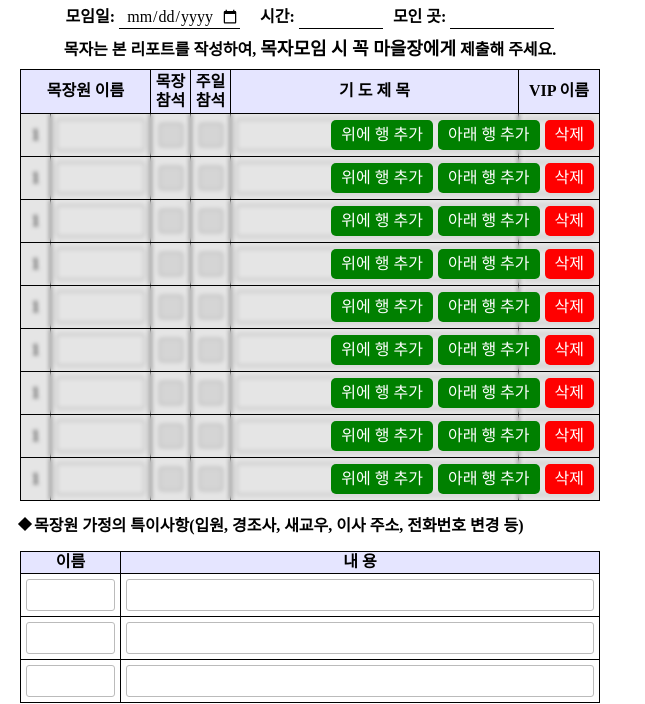
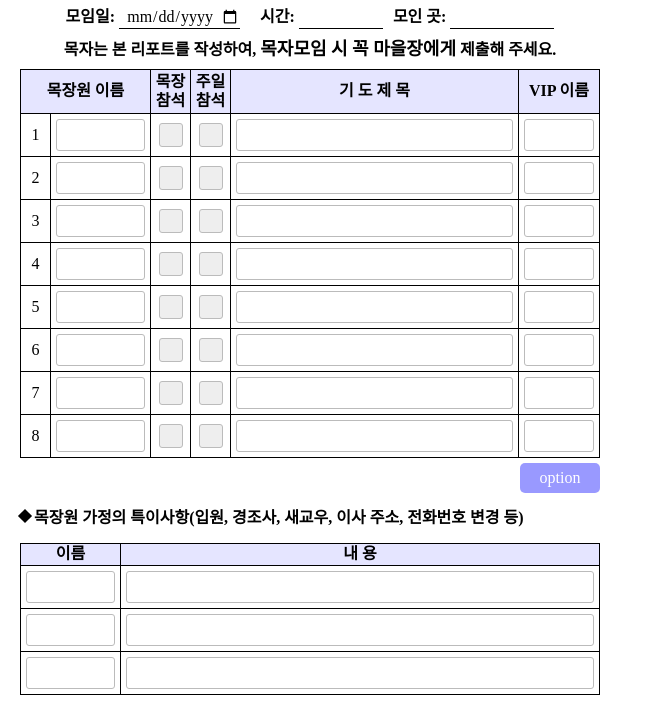
Before and after one commit to wondaero/2z-form, a plain HTML site: page index.html in a window 1280 px wide. Shown: the part 96-800 px from the top of the page, without its empty margins (0-645 px from the left). Drawn offline with nearby package versions, Linux system fonts and the light colour scheme; a web font is replaced by a local one.

Commit message:
추가 삭제 버튼 제작

```diff
--- a/index.html
+++ b/index.html
@@ -93,7 +93,7 @@
             box-sizing: border-box;
         }
         .wrapper2.with-watermark{
-            background: url(./assets/img/logo_gray.jpg) no-repeat center/55%;
+            background: url(./assets/img/logo_gray2.jpg) no-repeat center/55%;
         }
         h1{
             margin: 0;
@@ -154,7 +154,6 @@
             text-align: center;
         }
         input[type="date"]{width: 120px; text-align: center; background: #fff;}
-        input[type="time"]{width: 115px; text-align: center; background: #fff;}
         .section1 .table-top > div{
             display: flex;
             justify-content: center;
@@ -249,19 +248,23 @@
         .section1 .table .tbody > div > div:nth-of-type(5){flex: 1;}
         .section1 .table .tbody > div > div:nth-of-type(6){width: 80px; border-right: 0;}
 
-
         .section1 .table .tbody > div > div.opt{
+            display: none;
             position: absolute;
             top: 0;
             left: 0;
             right: 0;
             bottom: 0;
             border: 0;
-            background: rgba(0, 0, 0, 0.1);
+            background: rgba(255, 255, 255, 0.1);
             backdrop-filter: blur(2px);
             -webkit-backdrop-filter: blur(2px);
             justify-content: flex-end;
         }
+        .section1 .table .tbody.with-opt > div > div.opt{
+            display: flex;
+        }
+
         .section1 .table .tbody > div > div.opt button{
             display: flex;
             align-items: center;
@@ -272,6 +275,7 @@
             border-radius: 5px;
             padding: 0 10px;
             color: #fff;
+            cursor: pointer;
         }
         .section1 .table .tbody > div > div.opt button.del{
             background: red;
@@ -283,7 +287,26 @@
             margin: 0;
         }
 
-
+        .section1 .btns.hidden{
+            display: none;
+        }
+        .section1 .btns{
+            margin-top: 5px;
+            text-align: right;
+        }
+        .section1 .btns button{
+            display: inline-flex;
+            align-items: center;
+            justify-content: center;
+            vertical-align: top;
+            border: 0;
+            border-radius: 5px;
+            width: 80px;
+            height: 30px;
+            background: rgba(0, 0, 255, .4);
+            color: #fff;
+            cursor: pointer;
+        }
 
         .section2 h3{
             font-size: 1rem;
@@ -455,6 +478,7 @@
             border-radius: 10px;
             color: #fff;
             font-weight: bold;
+            cursor: pointer;
         }
 
         .dim-layer{
@@ -545,7 +569,7 @@
                     <div>
                         <div>
                             <span>모임일: </span>
-                            <input type="date" oninput="setWeek(this, week1)"/>
+                            <input type="date" oninput="setWeek(this, week1)" />
                         </div>
                         <div id="week1" class="week">
                             <span></span>
@@ -572,30 +596,10 @@
                         </div>
                     </div>
                     <div id="table1tbody" class="tbody">
-                        <div>
-                            <div>1</div>
-                            <div><div data-id="border-hidden" oninput="resizeTxtarea(this, 32); setTotalCnt()" contenteditable="true"></div></div>
-                            <div>
-                                <label>
-                                    <input type="checkbox" oninput="setChkedCnt()"/>
-                                    <span></span>
-                                </label>
-                            </div>
-                            <div>
-                                <label>
-                                    <input type="checkbox"/>
-                                    <span></span>
-                                </label>
-                            </div>
-                            <div><div data-id="border-hidden" oninput="resizeTxtarea(this, 32)" contenteditable="true"></div></div>
-                            <div><div data-id="border-hidden" oninput="resizeTxtarea(this, 32)" contenteditable="true"></div></div>
-                            <div class="opt">
-                                <button class="add" onclick="add('up')">위에 행 추가</button>
-                                <button class="add" onclick="add('down')">아래 행 추가</button>
-                                <button class="del" onclick="del(this)">삭제</button>
-                            </div>
-                        </div>
                     </div>
+                </div>
+                <div id="table1btns" class="btns">
+                    <button onclick="toggleOpt()">option</button>
                 </div>
             </div>
             <div class="section2">
@@ -604,30 +608,25 @@
                     <colgroup>
                         <col width="100">
                         <col>
-                        <!-- <col width="50"> -->
                     </colgroup>
                     <thead>
                         <tr>
                             <th>이름</th>
                             <th>내 용</th>
-                            <!-- <th></th> -->
                         </tr>
                     </thead>
                     <tbody>
                         <tr>
                             <td><div data-id="border-hidden" oninput="resizeTxtarea(this, 32)" contenteditable="true"></div></td>
                             <td><div data-id="border-hidden" oninput="resizeTxtarea(this, 32)" contenteditable="true"></div></td>
-                            <!-- <td>-</td> -->
                         </tr>
                         <tr>
                             <td><div data-id="border-hidden" oninput="resizeTxtarea(this, 32)" contenteditable="true"></div></td>
                             <td><div data-id="border-hidden" oninput="resizeTxtarea(this, 32)" contenteditable="true"></div></td>
-                            <!-- <td>-</td> -->
                         </tr>
                         <tr>
                             <td><div data-id="border-hidden" oninput="resizeTxtarea(this, 32)" contenteditable="true"></div></td>
                             <td><div data-id="border-hidden" oninput="resizeTxtarea(this, 32)" contenteditable="true"></div></td>
-                            <!-- <td>-</td> -->
                         </tr>
                     </tbody>
                 </table>
@@ -759,22 +758,15 @@
 
             document.querySelectorAll('[data-id="border-hidden"]').forEach((tag) => tag.classList.add('on'));
             wrapper.classList.add('with-watermark');
-            // specialList.querySelectorAll('colgroup col')[2].remove();
-            // specialList.querySelectorAll('thead tr th')[2].style.display = 'none';
-            // specialList.querySelectorAll('tbody tr').forEach((tr) => {
-            //     tr.querySelectorAll('td')[2].style.display = 'none';
-            // })
+            table1tbody.classList.remove('with-opt');
+            table1btns.classList.add('hidden');
+
             html2canvas(wrapper).then(function(canvas) {
                 document.querySelectorAll('[data-id="border-hidden"]').forEach((tag) => tag.classList.remove('on'));
                 wrapper.classList.remove('with-watermark');
-                // specialList.querySelector('colgroup').innerHTML += `<col width="50">`;
-                // specialList.querySelectorAll('thead tr th')[2].style.display = 'table-cell';
-                // specialList.querySelectorAll('tbody tr').forEach((tr) => {
-                //     tr.querySelectorAll('td')[2].style.display = 'table-cell';
-                // })
+                table1btns.classList.remove('hidden');
 
                 dimLayer.classList.add('on');
-
                 imgSection.innerHTML = '';
                 const img = document.createElement('img');
                 img.src = canvas.toDataURL('image/png');
@@ -790,10 +782,10 @@
             imgSection.innerHTML = '';
             dimLayer.classList.remove('on');
         })
-
-        function addTmpl1(){
-            const tr = document.createElement('div');
-            tr.innerHTML = `
+        function makeTmpl1(){
+            const div = document.createElement('div');
+            div.dataset.id = 'tr';
+            div.innerHTML = `
                 <div>1</div>
                 <div><div data-id="border-hidden" oninput="resizeTxtarea(this, 32); setTotalCnt()" contenteditable="true"></div></div>
                 <div>
@@ -811,24 +803,25 @@
                 <div><div data-id="border-hidden" oninput="resizeTxtarea(this, 32)" contenteditable="true"></div></div>
                 <div><div data-id="border-hidden" oninput="resizeTxtarea(this, 32)" contenteditable="true"></div></div>
                 <div class="opt">
-                    <button class="add" onclick="add('up')">위에 행 추가</button>
-                    <button class="add" onclick="add('down')">아래 행 추가</button>
+                    <button class="add" onclick="add(this, 'up')">위에 행 추가</button>
+                    <button class="add" onclick="add(this, 'down')">아래 행 추가</button>
                     <button class="del" onclick="del(this)">삭제</button>
                 </div>
             `;
 
-            table1tbody.appendChild(tr);
+            return div;
+        }
+        function addTmpl1(){
+            table1tbody.appendChild(makeTmpl1());
         }
 
-        for(let i = 0; i < 8; i++){
-            addTmpl1();
-        }
+        for(let i = 0; i < 8; i++) addTmpl1();
 
         autoNum();
 
         function autoNum(){
-            table1tbody.querySelectorAll('tr').forEach((tr, idx) => {
-                tr.querySelectorAll('td')[0].textContent = idx + 1;
+            table1tbody.querySelectorAll(':scope > div').forEach((tr, idx) => {
+                tr.querySelectorAll('div')[0].textContent = idx + 1;
             })
         }
 
@@ -855,8 +848,8 @@
 
         function setChkedCnt(){
             let chkedTotalCnt = 0;
-            table1tbody.querySelectorAll('tr').forEach(tr => {
-                const isChked = tr.querySelectorAll('td')[2].querySelector('input').checked;
+            table1tbody.querySelectorAll(':scope > div').forEach(div => {
+                const isChked = div.querySelectorAll(':scope > div')[2].querySelector('input').checked;
                 if(isChked) chkedTotalCnt++;
             })
 
@@ -865,14 +858,34 @@
 
         function setTotalCnt(){
             let totalCnt2 = 0;
-            table1tbody.querySelectorAll('tr').forEach(tr => {
-                const val = tr.querySelectorAll('td')[1].querySelector('div').textContent;
+            table1tbody.querySelectorAll(':scope > div').forEach(tr => {
+                const val = tr.querySelectorAll(':scope > div')[1].querySelector('div[contenteditable]').textContent;
                 if(val !== '') totalCnt2++;
             })
 
             totalCnt.textContent = totalCnt2 + '명';
         }
+        function add(e, dir){
+            const target = e.closest('[data-id="tr"]')
+            if(dir === 'up'){
+                table1tbody.insertBefore(makeTmpl1(), target);
+            }else if(dir === 'down'){
+                target.insertAdjacentElement('afterend', makeTmpl1());
+            }
+            autoNum();
+        }
+        function del(e){
+            if(!confirm('해당 행을 삭제하시겠습니까?')) return;
 
+            const isTable1 = e.closest('#table1tbody');
+            e.closest('div[data-id="tr"]').remove();
+
+            if(isTable1) autoNum();
+        }
+
+        function toggleOpt(){
+            table1tbody.classList.toggle('with-opt');
+        }
     </script>
 </body>
 </html>
```
Also changed, not shown: assets/img/logo_gray2.jpg (added).
